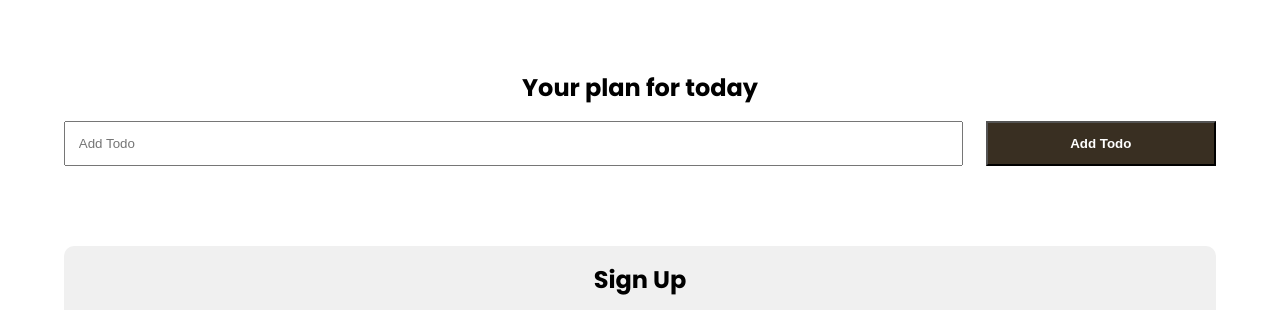
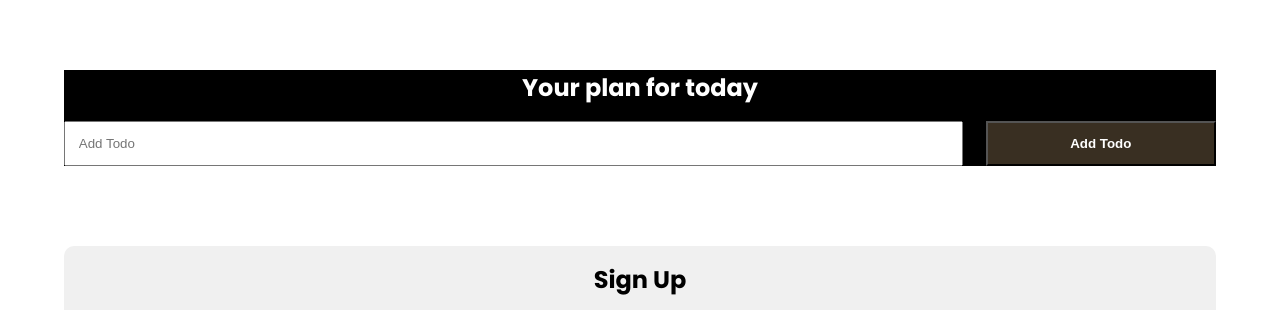
Before and after one commit to 00Merlin00/javascript_practice, a website: page index.html in a window 1280 px wide. Shown: the part 490-800 px from the top of the page. Drawn offline with Linux system fonts and the light colour scheme.

Commit message:
some commit

```diff
--- a/script.js
+++ b/script.js
@@ -45,6 +45,8 @@
 // const htmlElementNode = rootNode.childNodes[0];
 // console.log(htmlElementNode.childNodes);
 
-const section2do = ducument.querySelector(".todo-section");
+const section2do = document.querySelector(".todo-section");
 
-console.log(section2do);
+console.log(section2do.classList);
+
+section2do.classList.add("bg-dark");
--- a/style.css
+++ b/style.css
@@ -73,6 +73,11 @@ a {
     text-align: center ;
 }
 
+.bg-dark {
+    background: #000;
+    color: white;
+}
+
 .form-todo {
 
     min-height: 5vh;
```
